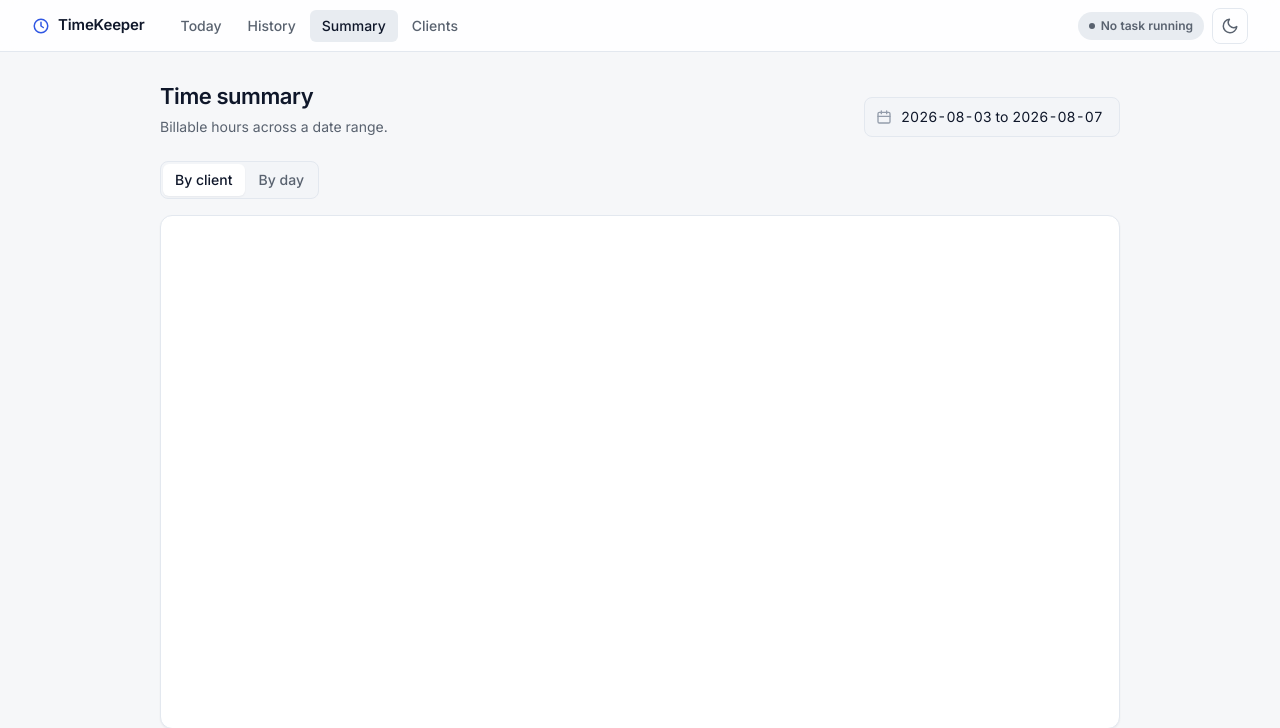
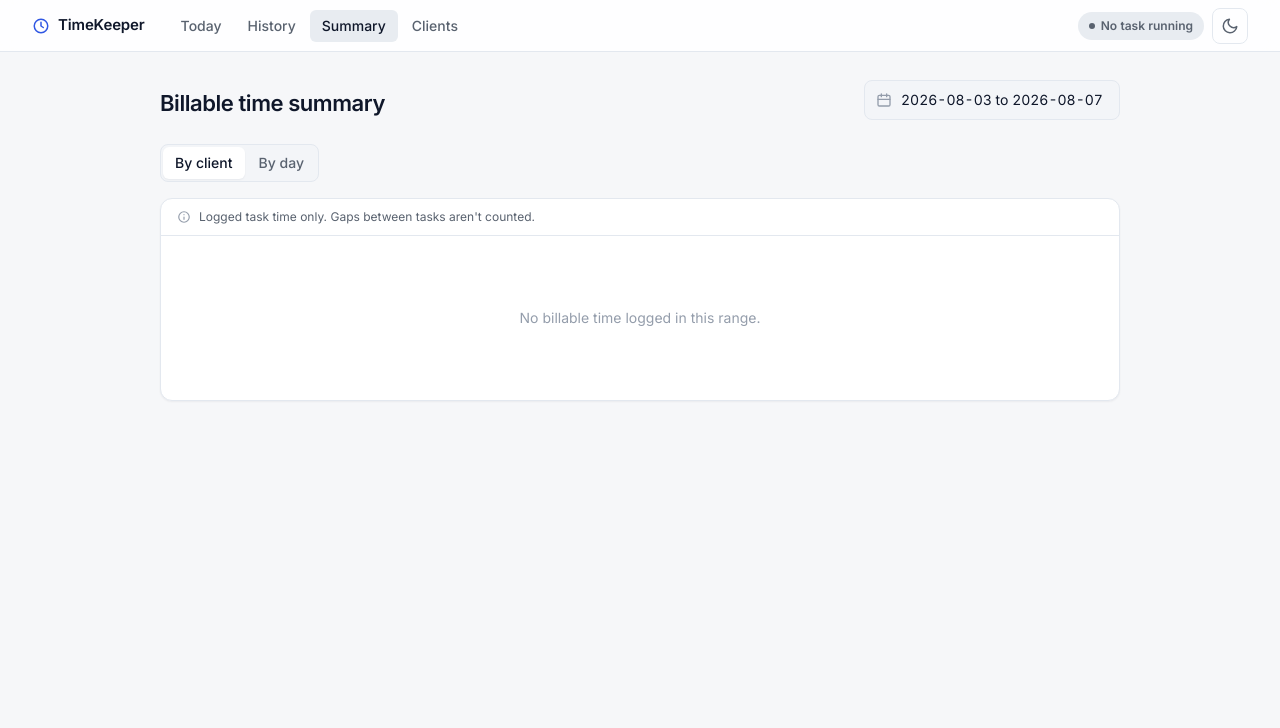
Before and after one commit to Matthew-05/Time-Keeper, a Flask app: page /summary in a window 1280 px wide. Shown: the top 728 px of the page. Run offline with Flask 3, Linux system fonts and the light colour scheme; data that the repository does not hold is empty; a map, chart or similar area stays blank.

Commit message:
Fixed summary page

```diff
--- a/main.py
+++ b/main.py
@@ -785,6 +785,97 @@ def summary_page():
     clients = Client.query.all()
     return render_template('time_summary.html', clients=clients, version=APP_VERSION)
 
+def _parse_range(start_date, end_date):
+    """Parse two YYYY-MM-DD strings, tolerating them being the wrong way round.
+
+    Returns (start, end) or raises ValueError.
+    """
+    start = datetime.strptime(start_date, '%Y-%m-%d').date()
+    end = datetime.strptime(end_date, '%Y-%m-%d').date()
+    return (end, start) if start > end else (start, end)
+
+
+def task_duration_seconds(task, now=None):
+    """How long a task ran, in seconds.
+
+    Task_Item.time_spent is never populated (it's written as 0 on creation and
+    never updated), so duration always has to be derived from the timestamps.
+
+    An unfinished task on today's date is measured up to the current time; on
+    any earlier date there's no sensible end, so it counts as zero rather than
+    silently inventing time.
+    """
+    now = now or datetime.now()
+
+    end = task.end_time
+    if end is None:
+        if task.date != now.date():
+            return 0
+        end = now.time()
+
+    delta = (
+        datetime.combine(task.date, end)
+        - datetime.combine(task.date, task.start_time)
+    ).total_seconds()
+
+    # Guard against a corrupted row where end precedes start.
+    return max(0, int(delta))
+
+
+def tasks_between(start, end):
+    return Task_Item.query.filter(
+        Task_Item.date >= start,
+        Task_Item.date <= end,
+    ).all()
+
+
+@app.route('/api/summary/custom/<start_date>/<end_date>', methods=['GET'])
+def get_custom_summary(start_date, end_date):
+    """Total tracked time per client across a date range.
+
+    Returns [{client_name, total_time}] with total_time in SECONDS — the
+    summary page divides by 3600 to plot hours.
+    """
+    try:
+        start, end = _parse_range(start_date, end_date)
+    except ValueError:
+        return jsonify({'error': 'Invalid date format. Use YYYY-MM-DD.'}), 400
+
+    now = datetime.now()
+    totals = {}
+    for task in tasks_between(start, end):
+        name = task_client_display_name(task)
+        totals[name] = totals.get(name, 0) + task_duration_seconds(task, now)
+
+    return jsonify([
+        {'client_name': name, 'total_time': seconds}
+        for name, seconds in sorted(totals.items(), key=lambda kv: -kv[1])
+    ])
+
+
+@app.route('/api/summary/daily/<start_date>/<end_date>', methods=['GET'])
+def get_daily_summary(start_date, end_date):
+    """Total tracked time per day across a date range.
+
+    Returns [{date, total_hours}] ordered by date. Only days that actually have
+    tasks are included, so days off don't drag the moving average down.
+    """
+    try:
+        start, end = _parse_range(start_date, end_date)
+    except ValueError:
+        return jsonify({'error': 'Invalid date format. Use YYYY-MM-DD.'}), 400
+
+    now = datetime.now()
+    totals = {}
+    for task in tasks_between(start, end):
+        totals[task.date] = totals.get(task.date, 0) + task_duration_seconds(task, now)
+
+    return jsonify([
+        {'date': day.strftime('%Y-%m-%d'), 'total_hours': round(seconds / 3600, 2)}
+        for day, seconds in sorted(totals.items())
+    ])
+
+
 @app.route('/api/summary/<string:period>/<int:client_id>', methods=['GET'])
 def get_time_summary(period, client_id):
     if period not in ['weekly', 'monthly']:
@@ -796,17 +887,19 @@ def get_time_summary(period, client_id):
     else:  # monthly
         start_date = today.replace(day=1)
 
-    summary = db.session.query(
-        func.sum(Task_Item.time_spent).label('total_time')
-    ).filter(
-        Task_Item.client_id == client_id,
-        Task_Item.date >= start_date
-    ).first()
+    now = datetime.now()
+    total_time = sum(
+        task_duration_seconds(task, now)
+        for task in Task_Item.query.filter(
+            Task_Item.client_id == client_id,
+            Task_Item.date >= start_date,
+        ).all()
+    )
 
     return jsonify({
         'client_id': client_id,
         'period': period,
-        'total_time': summary.total_time if summary.total_time else 0
+        'total_time': total_time
     })
 
 @app.route('/update_task/<int:task_id>', methods=['PUT'])
--- a/templates/task_browser.html
+++ b/templates/task_browser.html
@@ -132,17 +132,17 @@
           <button id="close-day-btn" class="tk-btn tk-btn-primary w-full">Close day</button>
         </div>
 
-        <div class="tk-row">
+        <div class="tk-row" title="Time logged against a task.">
           <span class="tk-row-label">Billable</span>
           <span id="billable-value" class="tk-row-value">–</span>
         </div>
 
-        <div class="tk-row">
+        <div class="tk-row" title="Time inside the day that no task was running.">
           <span class="tk-row-label">Non-billable</span>
           <span id="nonbillable-value" class="tk-row-value">–</span>
         </div>
 
-        <div class="tk-row tk-row-total">
+        <div class="tk-row tk-row-total" title="Day start to day end.">
           <span class="tk-row-label">Total</span>
           <span id="total-time-value" class="tk-row-value">–</span>
         </div>
--- a/templates/time_summary.html
+++ b/templates/time_summary.html
@@ -8,8 +8,7 @@
   <div class="tk-page max-w-5xl">
     <div class="tk-page-header">
       <div>
-        <h1 class="tk-title">Time summary</h1>
-        <p class="tk-subtitle">Billable hours across a date range.</p>
+        <h1 class="tk-title">Billable time summary</h1>
       </div>
 
       <div class="relative">
@@ -28,7 +27,16 @@
       </div>
     </div>
 
-    <section class="tk-card p-4">
+    <section class="tk-card">
+      <div class="flex items-center gap-2 border-b border-border px-4 py-2.5 text-xs text-muted">
+        <svg class="h-3.5 w-3.5 flex-shrink-0 text-faint" viewBox="0 0 24 24" fill="none" stroke="currentColor" stroke-width="2" stroke-linecap="round" stroke-linejoin="round">
+          <circle cx="12" cy="12" r="9" />
+          <path d="M12 16v-4M12 8h.01" />
+        </svg>
+        <span>Logged task time only. Gaps between tasks aren't counted.</span>
+      </div>
+
+      <div class="p-4">
         <div class="tab-content" id="client-tab">
           <div class="h-[60vh] min-h-[320px]">
             <canvas id="timeChart"></canvas>
@@ -38,6 +46,7 @@
         <div class="tab-content hidden" id="daily-tab">
           <div class="h-[60vh] min-h-[320px]">
             <canvas id="dailyTimeChart"></canvas>
+          </div>
         </div>
       </div>
     </section>
@@ -71,6 +80,11 @@
         responsive: true,
         maintainAspectRatio: false,
         plugins: {
+          tooltip: {
+            callbacks: {
+              label: (ctx) => `${ctx.dataset.label}: ${ctx.parsed.y.toFixed(2)} billable hrs`,
+            },
+          },
           title: { display: true, text: title, color: t.text, font: { size: 14, weight: '600' } },
           legend: { labels: { color: t.muted, boxWidth: 12, boxHeight: 12, usePointStyle: true } },
         },
@@ -81,7 +95,7 @@
           },
           y: {
             beginAtZero: true,
-            title: { display: true, text: 'Hours', color: t.muted },
+            title: { display: true, text: 'Billable hours', color: t.muted },
             ticks: { color: t.faint },
             grid: { color: t.border, drawBorder: false },
           },
@@ -96,38 +110,86 @@
       return clientColorMap[clientName]
     }
 
+    /** Current selection as [start, end]. A single-day pick counts as both. */
+    function selectedRange() {
+      const [start, end] = document.getElementById('date-range').value.split(' to ')
+      return start ? [start, end || start] : null
+    }
+
+    /**
+     * Fetch JSON, but fail loudly and legibly. A 404 from Flask is an HTML error
+     * page, and calling .json() on that throws an opaque "Unexpected token '<'".
+     */
+    async function fetchJSON(url) {
+      const response = await fetch(url)
+      if (!response.ok) {
+        throw new Error(`${response.status} ${response.statusText} — ${url}`)
+      }
+      const body = await response.text()
+      try {
+        return JSON.parse(body)
+      } catch {
+        throw new Error(`Expected JSON from ${url} but got ${body.slice(0, 40)}…`)
+      }
+    }
+
+    /** Swap a tab to a message, discarding its canvas. */
+    function showMessage(tabId, message) {
+      document.getElementById(tabId).innerHTML = `<div class="tk-empty">${message}</div>`
+    }
+
+    /** Put the canvas back if a previous error or empty state replaced it. */
+    function ensureCanvas(tabId, canvasId) {
+      const tab = document.getElementById(tabId)
+      if (!document.getElementById(canvasId)) {
+        tab.innerHTML = `<div class="h-[60vh] min-h-[320px]"><canvas id="${canvasId}"></canvas></div>`
+      }
+      return document.getElementById(canvasId)
+    }
+
     async function updateChart() {
-      const dateRange = document.getElementById('date-range').value
-      const [startDate, endDate] = dateRange.split(' to ')
-      if (!startDate || !endDate) return
-      const response = await fetch(`/api/summary/custom/${startDate}/${endDate}`)
-      createBarChart('timeChart', 'Time by client', await response.json())
+      const range = selectedRange()
+      if (!range) return
+      try {
+        const data = await fetchJSON(`/api/summary/custom/${range[0]}/${range[1]}`)
+        if (!data.length) return showMessage('client-tab', 'No billable time logged in this range.')
+        createBarChart('timeChart', 'Billable time by client', data)
+      } catch (error) {
+        console.error(error)
+        showMessage('client-tab', 'Could not load the client summary.')
+      }
     }
 
     async function updateDailyChart() {
-      const dateRange = document.getElementById('date-range').value
-      const [startDate, endDate] = dateRange.split(' to ')
-      if (!startDate || !endDate) return
-      const response = await fetch(`/api/summary/daily/${startDate}/${endDate}`)
-      createDailyChart('dailyTimeChart', 'Daily billable hours', await response.json())
+      const range = selectedRange()
+      if (!range) return
+      try {
+        const data = await fetchJSON(`/api/summary/daily/${range[0]}/${range[1]}`)
+        if (!data.length) return showMessage('daily-tab', 'No billable time logged in this range.')
+        createDailyChart('dailyTimeChart', 'Daily billable hours', data)
+      } catch (error) {
+        console.error(error)
+        showMessage('daily-tab', 'Could not load the daily summary.')
+      }
     }
 
     function createBarChart(canvasId, title, data) {
       if (chart) chart.destroy()
+      const canvas = ensureCanvas('client-tab', canvasId)
 
       data.sort((a, b) => b.total_time - a.total_time)
       const totalHours = (data.reduce((sum, item) => sum + item.total_time, 0) / 3600).toFixed(2)
 
-      const options = baseChartOptions(`${title} — ${totalHours} hrs total`)
+      const options = baseChartOptions(`${title} — ${totalHours} billable hrs total`)
       options.plugins.legend.display = false
 
-      chart = new Chart(document.getElementById(canvasId).getContext('2d'), {
+      chart = new Chart(canvas.getContext('2d'), {
         type: 'bar',
         data: {
           labels: data.map((item) => item.client_name),
           datasets: [
             {
-              label: 'Hours',
+              label: 'Billable hours',
               data: data.map((item) => item.total_time / 3600),
               backgroundColor: data.map((item) => getClientColor(item.client_name)),
               borderRadius: 4,
@@ -141,6 +203,7 @@
 
     function createDailyChart(canvasId, title, data) {
       if (dailyChart) dailyChart.destroy()
+      const canvas = ensureCanvas('daily-tab', canvasId)
 
       const t = tokens()
       const hours = data.map((item) => item.total_hours)
@@ -151,13 +214,13 @@
         return window.reduce((a, b) => a + b, 0) / window.length
       })
 
-      dailyChart = new Chart(document.getElementById(canvasId).getContext('2d'), {
+      dailyChart = new Chart(canvas.getContext('2d'), {
         type: 'line',
         data: {
           labels: data.map((item) => item.date),
           datasets: [
             {
-              label: 'Total hours',
+              label: 'Billable hours',
               data: hours,
               borderColor: t.accent,
               backgroundColor: t.accent,
@@ -166,7 +229,7 @@
               fill: false,
             },
             {
-              label: '5-day average',
+              label: '5-day average (billable)',
               data: movingAverage,
               borderColor: t.danger,
               borderDash: [5, 5],
```
Also changed, not shown: static/css/app.css. Lines whose indentation alone changed are shown as unchanged.
